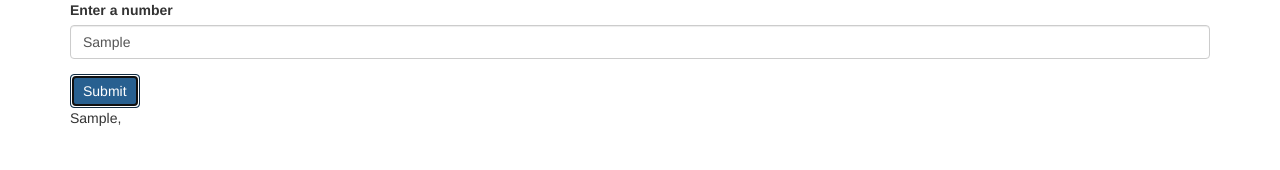
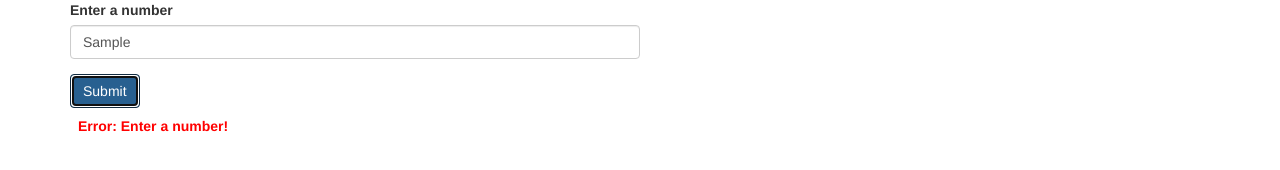
Before and after one commit to Alexx/beep-boop, a plain HTML site: page index.html in a window 1280 px wide. Both pictures are taken after typing "Sample" into the empty fields and a click on the button "Submit". Drawn offline with Linux system fonts and the light colour scheme.

Commit message:
add error handling for non number input

```diff
--- a/css/styles.css
+++ b/css/styles.css
@@ -0,0 +1,9 @@
+form {
+  width: 50%
+}
+
+.error {
+  color: red;
+  font-weight: bold;
+  padding: 8px;
+}
--- a/index.html
+++ b/index.html
@@ -9,15 +9,21 @@
   </head>
   <body>
     <div class="container">
+
       <form id="boop-form">
         <div class="form-group">
           <label for="number">Enter a number</label>
-          <input id="number" type="numbers" class="form-control">
+          <input id="number" type="text" class="form-control">
         </div>
         <button type="submit" class="btn btn-primary">Submit</button>
+        <div class="error">
+
+        </div>
       </form>
+
       <div class="output">
       </div>
+
     </div>
   </body>
 </html>
--- a/js/scripts.js
+++ b/js/scripts.js
@@ -1,16 +1,22 @@
 //back-end logic
 const outputMessages = ['"Beep!"', '"Boop!"', '"I\'m sorry, Dave. I\'m afraid I can\'t do that."'];
 
-function gatherInputData() {
-  return $("#number").val();
+function checkData() {
+  debugger
+  if(isNaN($("#number").val())) {
+    return $(".error").text("Error: Enter a number!");
+  } else {
+    $(".error").text("");
+    return $("#number").val();
+  }
 };
 
 function checkPriority() {
   var priority = 0;
-  var userInput = gatherInputData().split("");
+  var userInput = checkData().split("");
 
   for(number = 0; number < userInput.length; number++){
-    if(priority < userInput[number]) {
+    if(priority < userInput[number] && userInput[number] <= 3) {
       priority = userInput[number];
     }
   }
@@ -21,7 +27,7 @@ function beepBoop() {
   if (checkPriority()) {
     return checkPriority();
   } else {
-    return gatherInputData();
+    return checkData();
   }
 };
 
```
